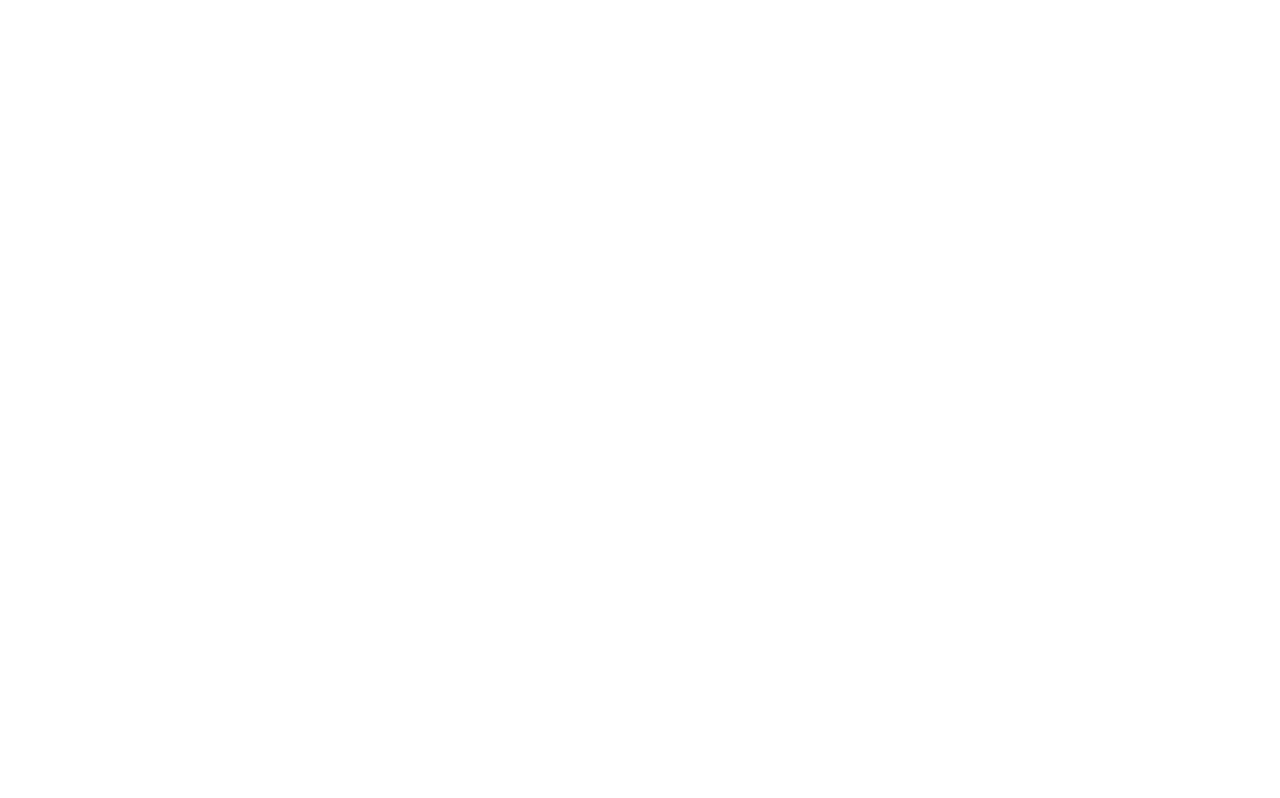
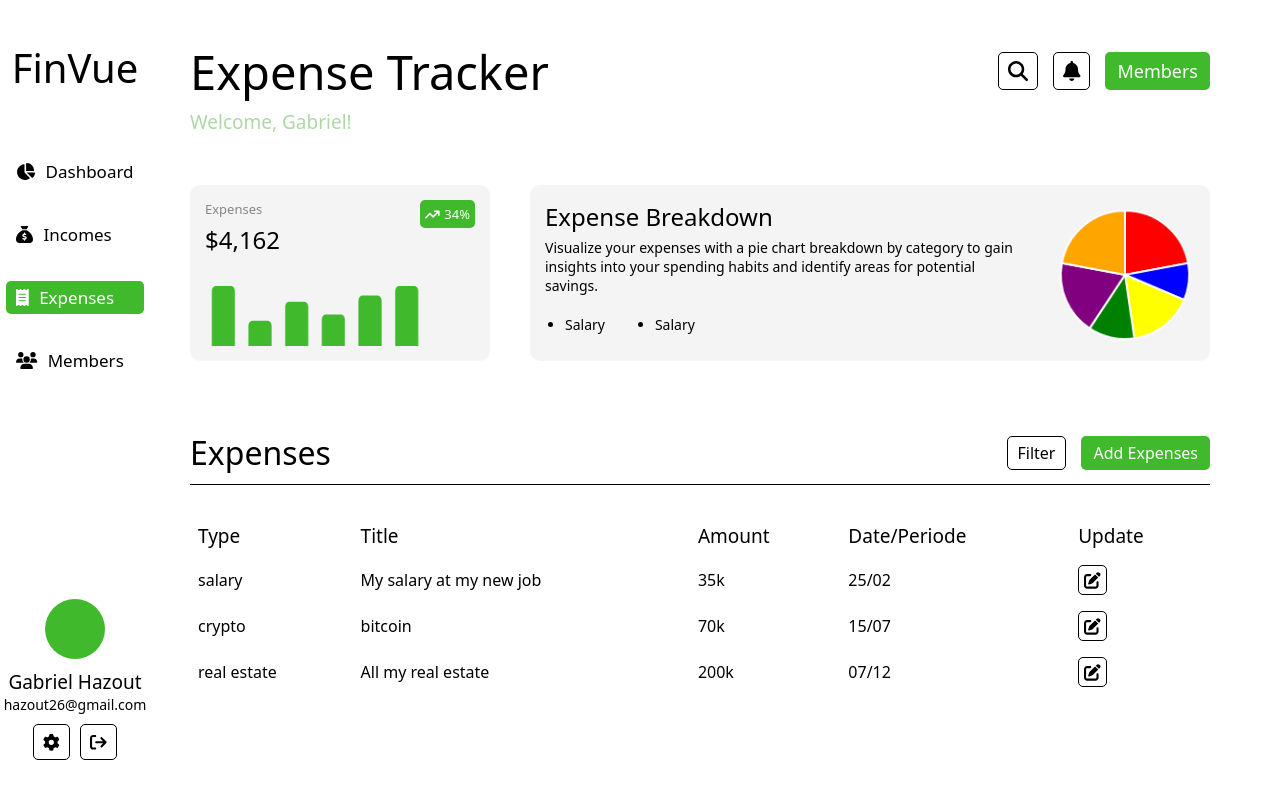
Before and after one commit to Gabrielhzt/FinVue, a React (Create React App) app in the folder client/: page /expenses in a window 1280 px wide. Before the commit this address had no page. Built offline with nearby package versions, Linux system fonts and the light colour scheme.

Commit message:
Made the design of the expenses page

```diff
--- a/client/src/App.js
+++ b/client/src/App.js
@@ -2,8 +2,9 @@
 import { BrowserRouter as Router, Routes, Route } from 'react-router-dom';
 import './App.css';
 import Nav from './Nav/Nav';
-import Dashboard from './Dashboard/Dashboard';
-import Income from './Income/Income';
+import Dashboard from './Pages/Dashboard/Dashboard';
+import Income from './Pages/Income/Income';
+import Expenses from './Pages/Expenses/Expenses';
 
 const App = () => {
   return (
@@ -12,6 +13,7 @@
         <Route path='/' element={<Nav />}>
           <Route path='/' element={<Dashboard />} />
           <Route path='/income' element={<Income />} />
+          <Route path='/expenses' element={<Expenses />} />
         </Route>
       </Routes>
     </Router>
--- /dev/null
+++ b/client/src/Pages/Expenses/Expenses.js
@@ -0,0 +1,50 @@
+import React from "react";
+import PieChart from "../../Chart/PieChart/PieChart";
+import ExpensesChart from "../../Components/ExpensesChart/ExpensesChart";
+import { Colors } from "chart.js";
+import Table from "../../Components/Table/Table";
+
+const Expenses = () => {
+
+    const data = {
+        labels: ['Jan', 'Feb', 'Mar', 'Apr', 'May', 'June'],
+        values: [19, 8, 14, 10, 16, 19]
+    };
+
+    return (
+        <div>
+            <div className="info-top">
+                <ExpensesChart data={data} />
+                <div className="pie">
+                    <div>
+                        <h2 className="income-title">Expense Breakdown</h2>
+                        <p className="description">Visualize your expenses with a pie chart breakdown by category to gain insights into your spending habits and identify areas for potential savings.</p>
+                        <ul className="list">
+                            <li>
+                                <div></div>
+                                <p>Salary</p>
+                            </li>
+                            <li>
+                                <div></div>
+                                <p>Salary</p>
+                            </li>
+                        </ul>
+                    </div>
+                    <PieChart data={data} />
+                </div>
+            </div>
+            <div>
+                <div className="income-title-2">
+                    <h2>Expenses</h2>
+                    <div className="flex-3">
+                        <button className="filter-btn">Filter</button>
+                        <button className="btn-2">Add Expenses</button>
+                    </div>
+                </div>
+                <Table />
+            </div>
+        </div>
+    )
+}
+
+export default Expenses;
--- a/client/src/Income/Income.js
+++ b/client/src/Pages/Income/Income.js
@@ -1,8 +1,8 @@
 import React from "react";
 import './Income.css';
-import IncomeChart from "../Components/IncomeChart/IncomeChart";
-import PieChart from "../Chart/PieChart/PieChart";
-import Table from "../Components/Table/Table";
+import IncomeChart from "../../Components/IncomeChart/IncomeChart";
+import PieChart from "../../Chart/PieChart/PieChart";
+import Table from "../../Components/Table/Table";
 
 const Income = () => {
 
```
Also changed, not shown: client/src/Pages/Dashboard/Dashboard.js (renamed from client/src/Dashboard/Dashboard.js, +4 -4 lines), client/src/Pages/Dashboard/Dashboard.css (renamed from client/src/Dashboard/Dashboard.css), client/src/Pages/Income/Income.css (renamed from client/src/Income/Income.css).
